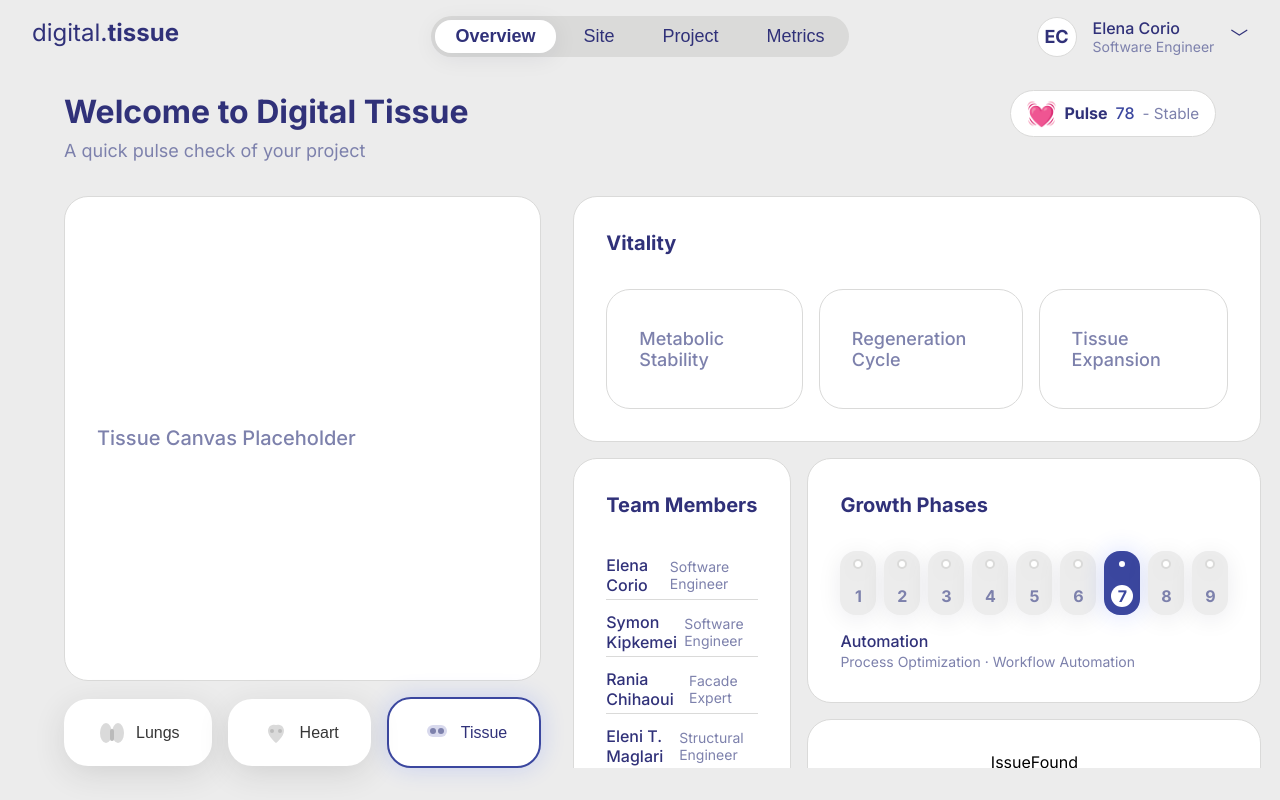
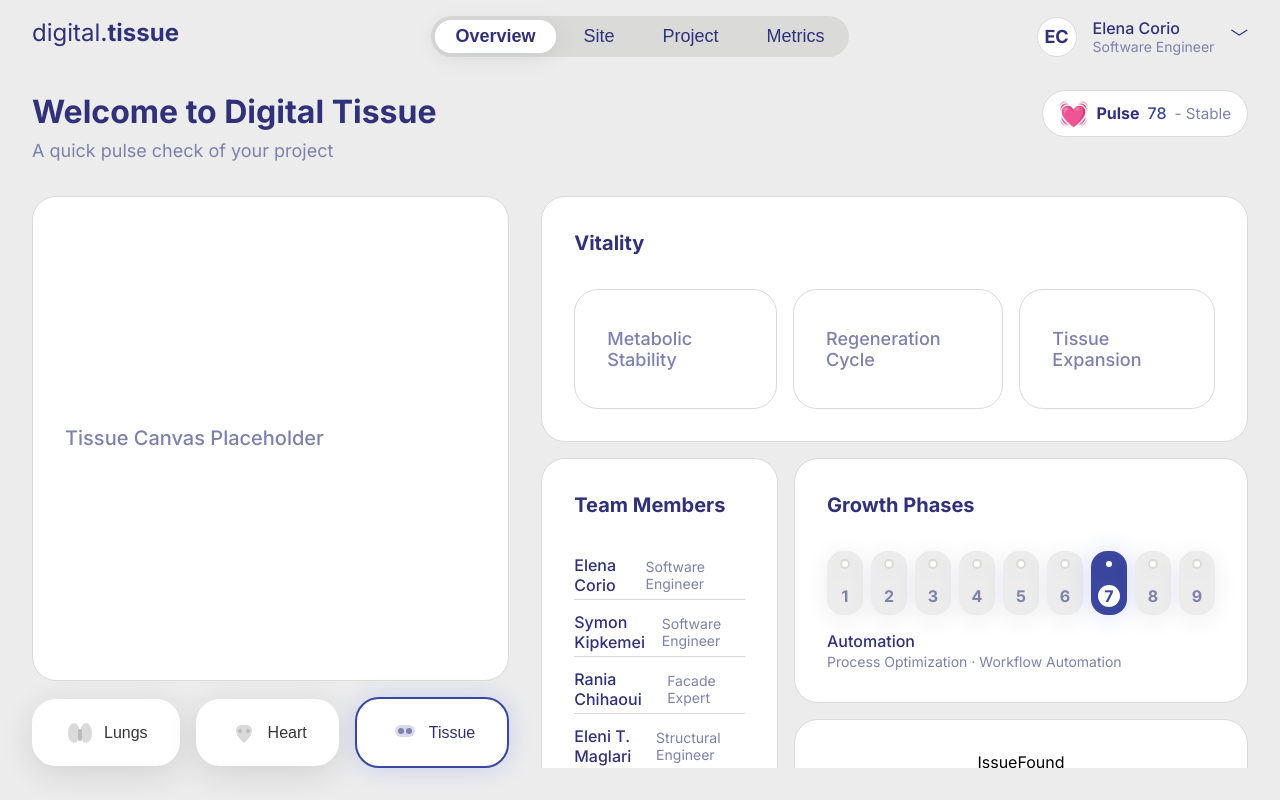
Before and after one commit to elena-corio/digital-tissue-dashboard, a Vue app in the folder frontend/: page / in a window 1280 px wide. Built offline with nearby package versions, Linux system fonts and the light colour scheme.

Commit message:
Add padding

```diff
--- a/frontend/src/components/TeamList.vue
+++ b/frontend/src/components/TeamList.vue
@@ -19,7 +19,9 @@ import * as uitext from '../uitext.js'
   display: flex;
   flex-direction: column;
 flex: 1 1 0%;
-  min-height: auto;}
+  min-height: auto;
+  min-width: auto;
+}
 
 .team-list {
   list-style: none;
--- a/frontend/src/views/DashboardView.vue
+++ b/frontend/src/views/DashboardView.vue
@@ -75,21 +75,27 @@ import * as uitext from '../uitext.js'
   flex-direction: row;
   align-items: flex-start;
   justify-content: space-between;
-  margin-left: var(--space-xl);
-  margin-right: var(--space-xl);
   margin-top: var(--space-md);
   gap: var(--space-lg);
+  margin-left: auto;
+  margin-right: auto;
+  width: 100%;
+    padding-left: var(--space-lg);
+    padding-right: var(--space-lg);
 }
 
 .dashboard-main {
   display: flex;
   flex: 1 1 auto;
   gap: var(--space-lg);
-  margin-left: var(--space-xl);
-  margin-right: var(--space-xl);
   margin-top: var(--space-lg);
   align-items: stretch;
   min-height: 0;
+  margin-left: auto;
+  margin-right: auto;
+  width: 100%;
+    padding-left: var(--space-lg);
+    padding-right: var(--space-lg);
 }
 .dashboard-left.dashboard-col {
   display: flex;
```
